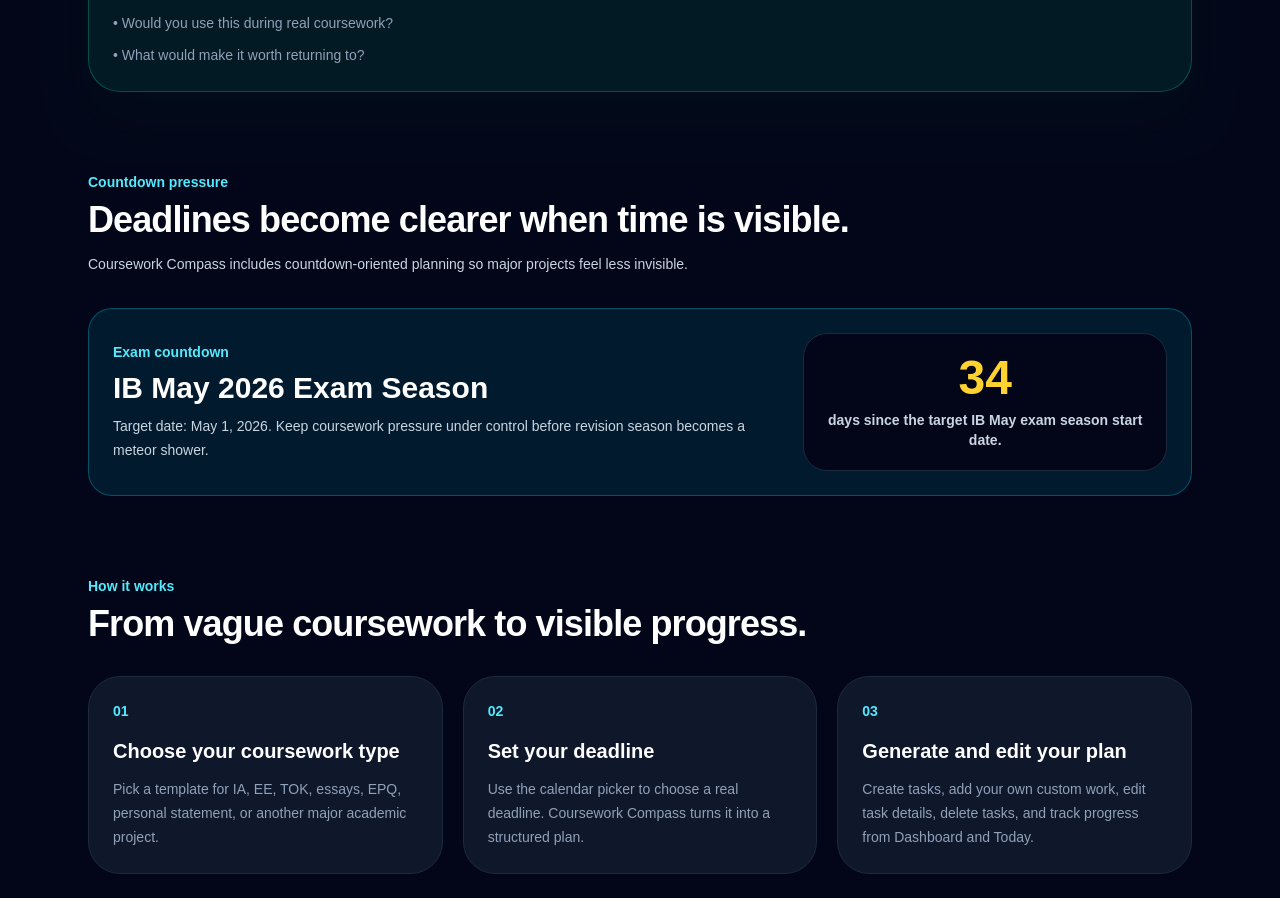
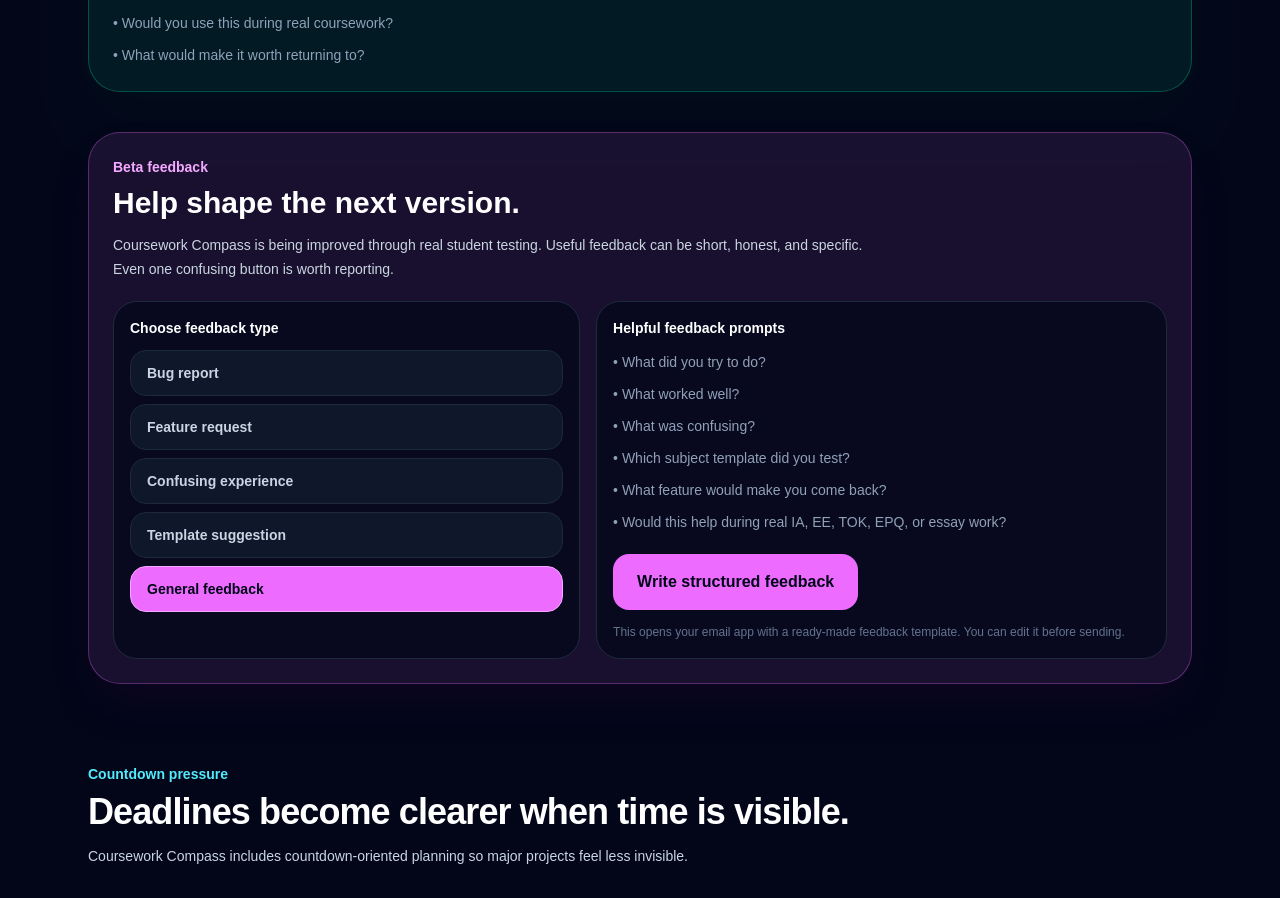
Before and after one commit to ChefDav/Coursework-Compass, a Next.js app: page / in a window 1280 px wide. Shown: the part 2000-2898 px from the top of the page. Built offline with nearby package versions, Linux system fonts and the light colour scheme.

Commit message:
Add structured feedback panel

```diff
--- a/app/page.tsx
+++ b/app/page.tsx
@@ -2,6 +2,7 @@
 import BetaNotice from "@/components/BetaNotice";
 import ExamCountdownCard from "@/components/ExamCountdownCard";
 import FeedbackLink from "@/components/FeedbackLink";
+import FeedbackPanel from "@/components/FeedbackPanel";
 import TestingGuideCard from "@/components/TestingGuideCard";
 
 const templateHighlights = [
@@ -177,6 +178,10 @@
             <TestingGuideCard />
           </div>
 
+          <div className="mt-10">
+            <FeedbackPanel />
+          </div>
+
           <section className="mt-20">
             <div className="mb-8">
               <p className="mb-2 text-sm font-bold text-cyan-300">
--- a/app/projects/new/page.tsx
+++ b/app/projects/new/page.tsx
@@ -1,6 +1,7 @@
 import { Suspense } from "react";
 import AppNav from "@/components/AppNav";
 import BetaNotice from "@/components/BetaNotice";
+import FeedbackPanel from "@/components/FeedbackPanel";
 import NewProjectForm from "@/components/NewProjectForm";
 import TestingGuideCard from "@/components/TestingGuideCard";
 
@@ -41,6 +42,10 @@
                 <div className="mt-8">
                     <TestingGuideCard />
                 </div>
+
+                <div className="mt-8">
+                    <FeedbackPanel />
+                </div>
             </section>
         </main>
     );
--- /dev/null
+++ b/components/FeedbackPanel.tsx
@@ -0,0 +1,133 @@
+"use client";
+
+import { useMemo, useState } from "react";
+
+const feedbackTypes = [
+    "Bug report",
+    "Feature request",
+    "Confusing experience",
+    "Template suggestion",
+    "General feedback",
+];
+
+function createFeedbackBody(feedbackType: string, pageUrl: string) {
+    return [
+        "Hi Zichuan,",
+        "",
+        "I tested Coursework Compass v1.1 Beta and would like to share some feedback.",
+        "",
+        `Feedback type: ${feedbackType}`,
+        `Page tested: ${pageUrl}`,
+        "",
+        "1. What I found useful:",
+        "- ",
+        "",
+        "2. What felt confusing or difficult:",
+        "- ",
+        "",
+        "3. What I think should be improved or added:",
+        "- ",
+        "",
+        "4. Subject / coursework type I tested:",
+        "- ",
+        "",
+        "5. Would I use this for real coursework? Why or why not?",
+        "- ",
+        "",
+        "Extra notes:",
+        "- ",
+        "",
+        "Thank you.",
+    ].join("\n");
+}
+
+export default function FeedbackPanel() {
+    const [selectedType, setSelectedType] = useState("General feedback");
+
+    const pageUrl =
+        typeof window === "undefined"
+            ? "Coursework Compass"
+            : window.location.href;
+
+    const feedbackMailto = useMemo(() => {
+        const subject = encodeURIComponent(
+            `Coursework Compass v1.1 Beta Feedback - ${selectedType}`,
+        );
+
+        const body = encodeURIComponent(createFeedbackBody(selectedType, pageUrl));
+
+        return `mailto:?subject=${subject}&body=${body}`;
+    }, [pageUrl, selectedType]);
+
+    return (
+        <section className="rounded-[2rem] border border-fuchsia-400/30 bg-fuchsia-400/10 p-5 shadow-2xl shadow-fuchsia-950/20 sm:p-6">
+            <div className="mb-5">
+                <p className="mb-2 text-sm font-bold text-fuchsia-300">
+                    Beta feedback
+                </p>
+                <h2 className="text-2xl font-black sm:text-3xl">
+                    Help shape the next version.
+                </h2>
+                <p className="mt-3 max-w-3xl text-sm leading-6 text-slate-300">
+                    Coursework Compass is being improved through real student testing.
+                    Useful feedback can be short, honest, and specific. Even one confusing
+                    button is worth reporting.
+                </p>
+            </div>
+
+            <div className="grid gap-4 md:grid-cols-[0.9fr_1.1fr]">
+                <div className="rounded-3xl border border-slate-800 bg-slate-950/70 p-4">
+                    <p className="mb-3 text-sm font-bold text-white">
+                        Choose feedback type
+                    </p>
+
+                    <div className="space-y-2">
+                        {feedbackTypes.map((type) => (
+                            <button
+                                key={type}
+                                type="button"
+                                onClick={() => setSelectedType(type)}
+                                className={`w-full rounded-2xl border px-4 py-3 text-left text-sm font-bold transition ${
+                                    selectedType === type
+                                        ? "border-fuchsia-300 bg-fuchsia-400 text-slate-950"
+                                        : "border-slate-800 bg-slate-900 text-slate-300 hover:border-fuchsia-400 hover:text-fuchsia-300"
+                                }`}
+                            >
+                                {type}
+                            </button>
+                        ))}
+                    </div>
+                </div>
+
+                <div className="rounded-3xl border border-slate-800 bg-slate-950/70 p-4">
+                    <p className="mb-3 text-sm font-bold text-white">
+                        Helpful feedback prompts
+                    </p>
+
+                    <ul className="space-y-2 text-sm leading-6 text-slate-400">
+                        <li>• What did you try to do?</li>
+                        <li>• What worked well?</li>
+                        <li>• What was confusing?</li>
+                        <li>• Which subject template did you test?</li>
+                        <li>• What feature would make you come back?</li>
+                        <li>
+                            • Would this help during real IA, EE, TOK, EPQ, or essay work?
+                        </li>
+                    </ul>
+
+                    <a
+                        href={feedbackMailto}
+                        className="mt-5 inline-block rounded-2xl bg-fuchsia-400 px-6 py-4 text-center font-bold text-slate-950 transition hover:bg-fuchsia-300"
+                    >
+                        Write structured feedback
+                    </a>
+
+                    <p className="mt-3 text-xs leading-5 text-slate-500">
+                        This opens your email app with a ready-made feedback template. You
+                        can edit it before sending.
+                    </p>
+                </div>
+            </div>
+        </section>
+    );
+}
```
